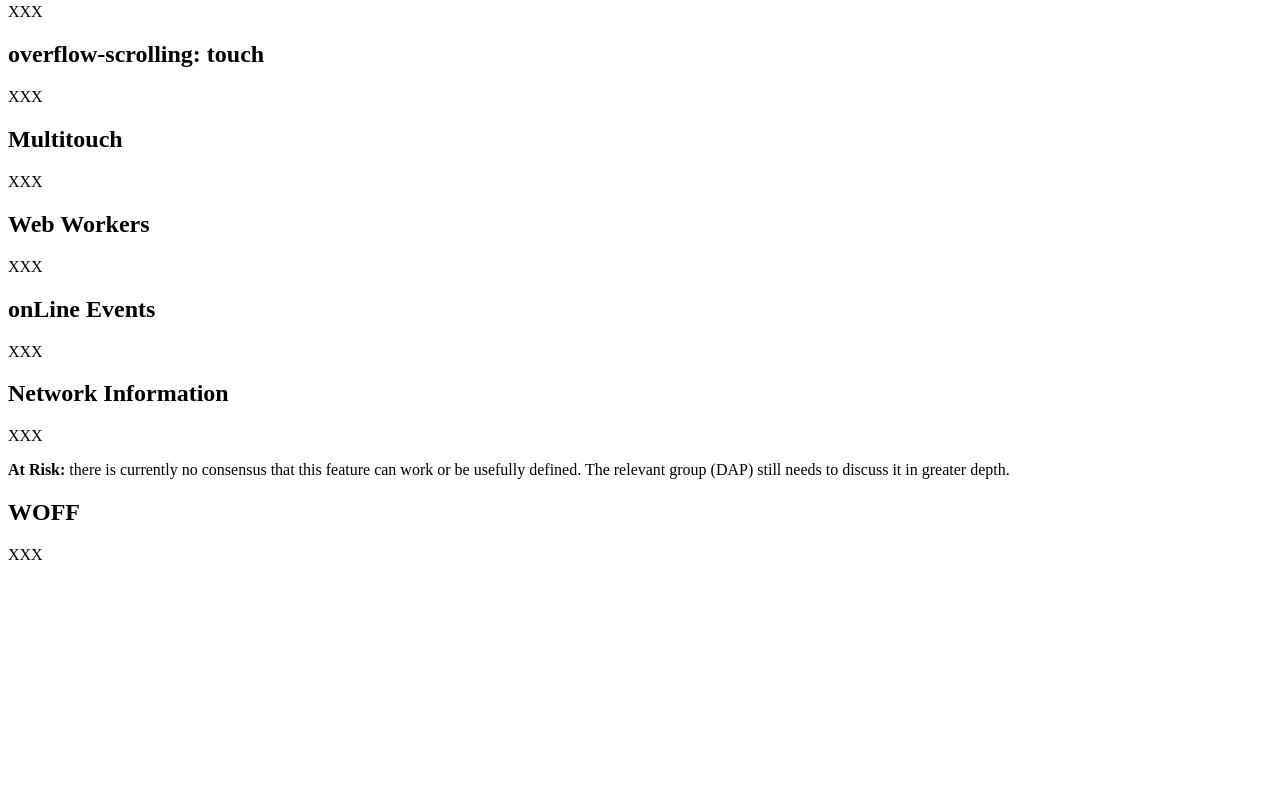
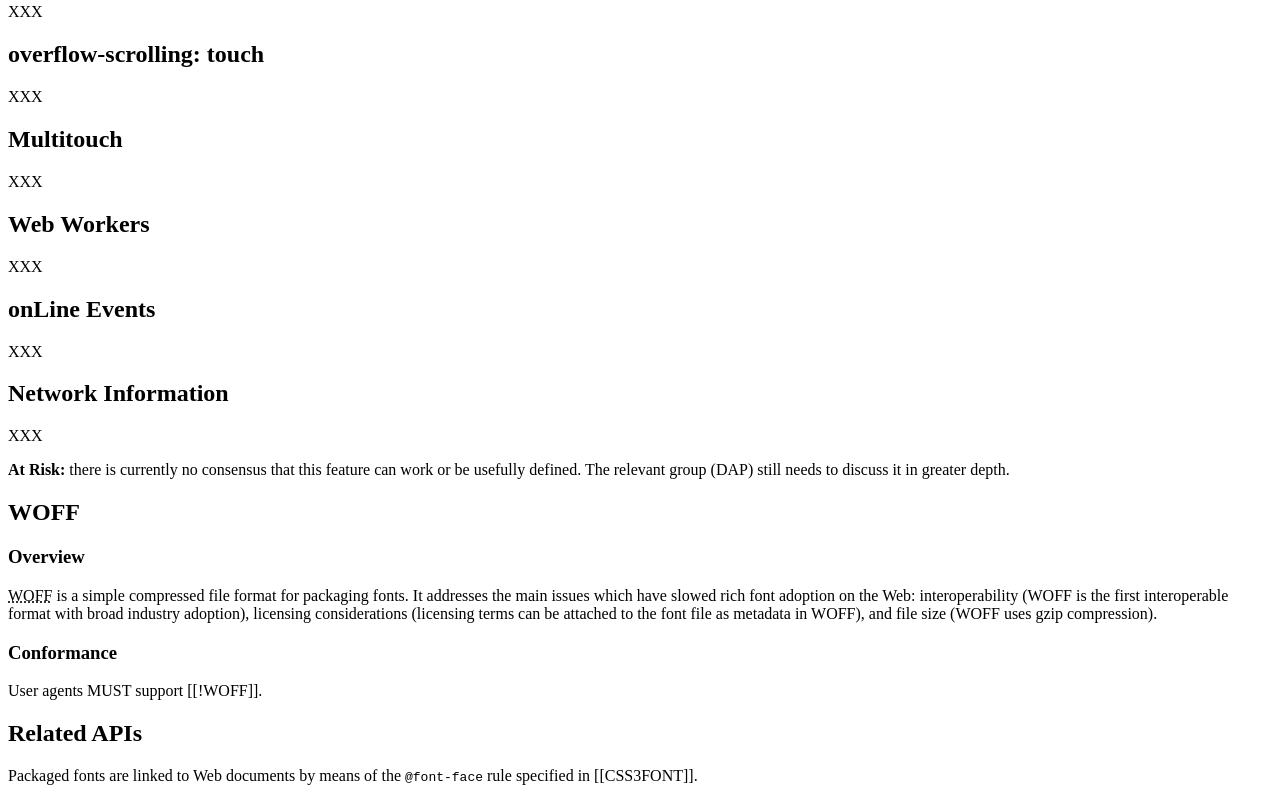
Before and after one commit to coremob/level-1, a plain HTML site: page index.html in a window 1280 px wide. Shown: the part 2008-2809 px from the top of the page. Before the commit the page ends 2588 px from the top, so only its background shows below. Drawn offline with Linux system fonts and the light colour scheme.

Commit message:
Add section on WOFF.

```diff
--- a/index.html
+++ b/index.html
@@ -286,12 +286,31 @@
       </section>
       <section>
         <h2>WOFF</h2>
-        <p>
-          XXX
-        </p>
-        <!--
-          - XXX
-        -->
+        <section class='informative'>
+          <h3>Overview</h3>
+          <p>
+            <acronym title="Web Open Font Format">WOFF</acronym> is a simple
+            compressed file format for packaging fonts. It addresses the main
+            issues which have slowed rich font adoption on the Web:
+            interoperability (WOFF is the first interoperable format with broad
+            industry adoption), licensing considerations (licensing terms can be
+            attached to the font file as metadata in WOFF), and file size (WOFF
+            uses gzip compression).
+          </p>
+        </section>
+        <section>
+          <h3>Conformance</h3>
+          <p>
+            User agents MUST support [[!WOFF]].
+          </p>
+        </section>
+        <section class='informative'>
+          <h2>Related APIs</h2>
+          <p>
+            Packaged fonts are linked to Web documents by means of the
+            <code>@font-face</code> rule specified in [[CSS3FONT]].
+          </p>
+        </section>
       </section>
     </section>
     <!--
```
